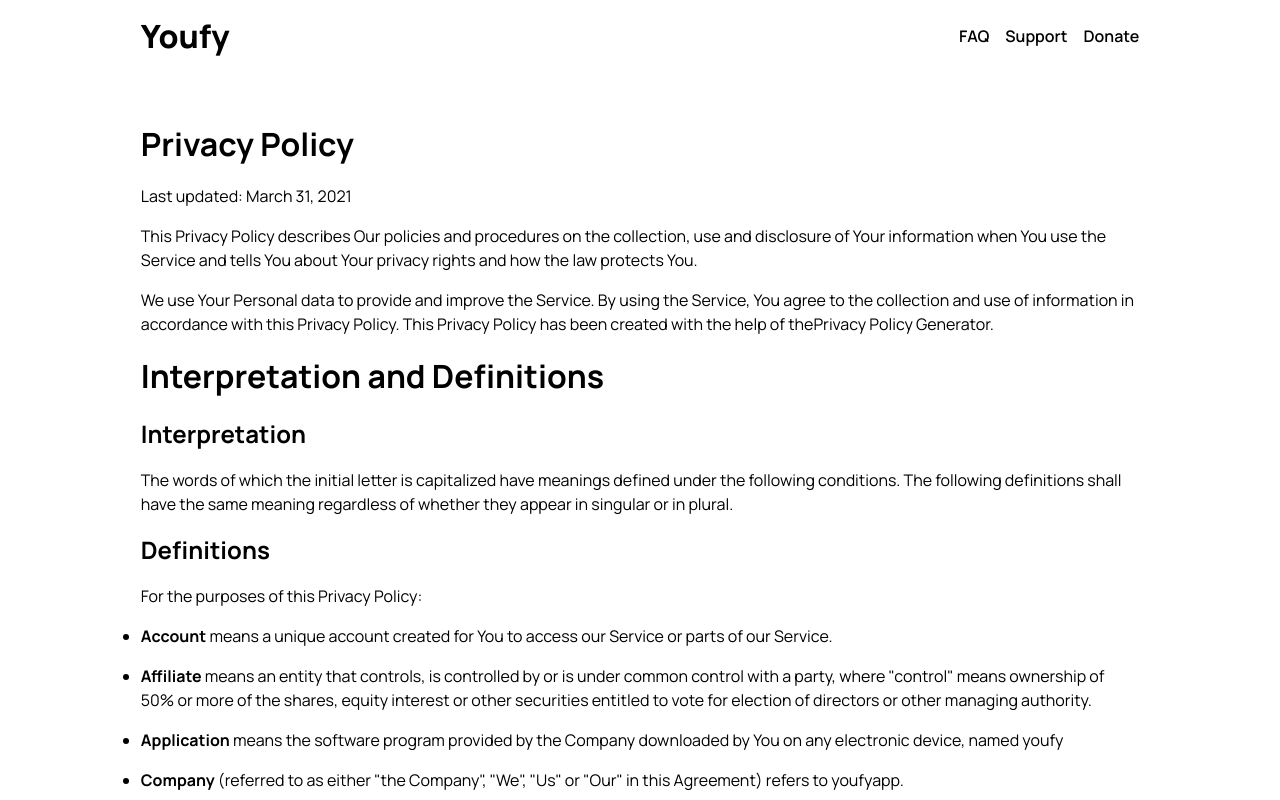
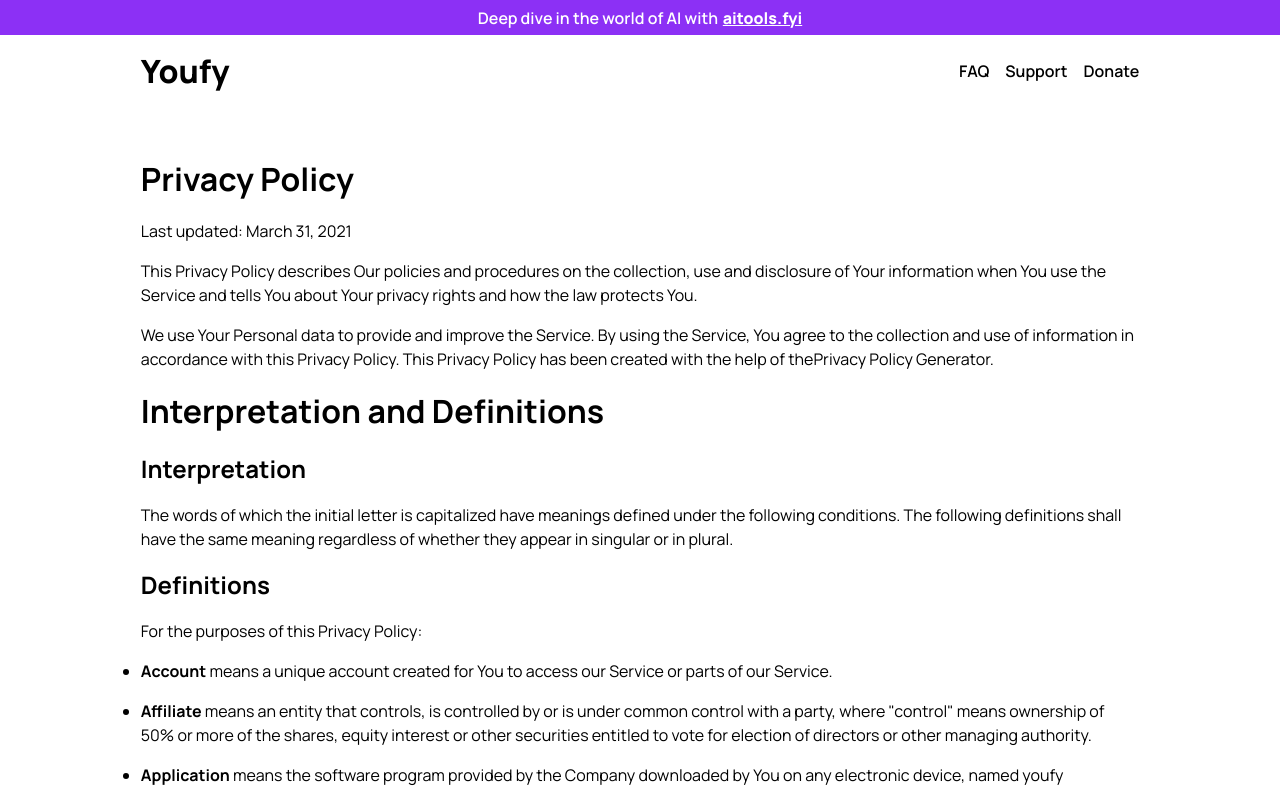
Before and after one commit to imrishit98/youfyapp.com, a Next.js app: page /privacy-policy in a window 1280 px wide. Shown: the top 800 px of the page. Built offline with nearby package versions, Linux system fonts and the light colour scheme.

Commit message:
aitools.fyi banner

```diff
--- /dev/null
+++ b/src/components/banner.js
@@ -0,0 +1,13 @@
+import Link from 'next/link';
+export const AnnouncementBanner = () => {
+  return (
+    <div className='banner'>
+      Deep dive in the world of AI with{' '}
+      <div className='link'>
+        <Link href={'https://aitools.fyi/'} target='_blank'>
+          aitools.fyi
+        </Link>
+      </div>
+    </div>
+  );
+};
--- a/src/components/layout.js
+++ b/src/components/layout.js
@@ -2,6 +2,7 @@ import { useRouter } from 'next/router';
 import Head from 'next/head';
 import Footer from './footer';
 import Navbar from './navbar';
+import { AnnouncementBanner } from './banner';
 
 const Layout = ({ title, desc, children }) => {
   const router = useRouter();
@@ -34,6 +35,7 @@ const Layout = ({ title, desc, children }) => {
         <meta name='twitter:url' content={website + router.pathname} />
         <meta name='twitter:image' content={`${website}/youfy-og-image.png`} />
       </Head>
+      <AnnouncementBanner />
       <Navbar />
       <main>{children}</main>
       <Footer />
--- a/src/styles/_variables.scss
+++ b/src/styles/_variables.scss
@@ -5,6 +5,7 @@ $primary-color: $purple;
 $dark-color: #130720;
 
 // utilities
+$banner-h: 2.2rem;
 $nav-h: 4.5rem;
 
 // breakpoint
--- /dev/null
+++ b/src/styles/components/_banner.scss
@@ -0,0 +1,28 @@
+.banner {
+  @include container;
+  height: $banner-h;
+  display: flex;
+  padding: 0.5rem;
+  margin-left: auto;
+  margin-right: auto;
+  background-color: $purple;
+  color: $white;
+  font-size: 1rem;
+  line-height: 1.25rem;
+  font-weight: 600;
+  justify-content: center;
+  align-items: center;
+  .link {
+    text-decoration: underline;
+    font-weight: 800;
+    margin-left: 0.3rem;
+    &:hover {
+      a {
+        color: $white;
+      }
+    }
+  }
+  @include maxW(calc(#{$sm}/ 2)) {
+    font-size: 0.8rem;
+  }
+}
--- a/src/styles/main.css
+++ b/src/styles/main.css
@@ -63,6 +63,61 @@ code {
 }
 .btn:hover {
   background-color: #6f0be2;
+}
+
+.banner {
+  display: flex;
+  justify-content: center;
+  align-items: center;
+  padding: 0 14vw;
+  max-width: 100%;
+  margin: 0 auto;
+  overflow-x: hidden;
+  height: 2.2rem;
+  display: flex;
+  padding: 0.5rem;
+  margin-left: auto;
+  margin-right: auto;
+  background-color: #8c30f5;
+  color: #fff;
+  font-size: 1rem;
+  line-height: 1.25rem;
+  font-weight: 600;
+  justify-content: center;
+  align-items: center;
+}
+@media (min-width: 1921px) {
+  .banner {
+    padding: 0 26vw;
+  }
+}
+@media (max-width: 1535px) {
+  .banner {
+    padding: 0 11vw;
+  }
+}
+@media (max-width: 1025px) {
+  .banner {
+    padding: 0 6vw;
+  }
+}
+@media (max-width: 641px) {
+  .banner {
+    padding: 0 4vw;
+  }
+}
+.banner .link {
+  text-decoration: underline;
+  font-weight: 800;
+  margin-left: 0.3rem;
+}
+.banner .link:hover a {
+  color: #fff;
+}
+@media (max-width: calc(641px/ 2)) {
+  .banner {
+    font-size: 0.8rem;
+  }
 }
 
 .navbar {
--- a/src/styles/main.scss
+++ b/src/styles/main.scss
@@ -4,6 +4,7 @@
 @import './global';
 
 // componenets
+@import './components/banner';
 @import './components/navbar';
 @import './components/footer';
 
```
Also changed, not shown: 2 other files (tests, documents, lock files or other folders).
